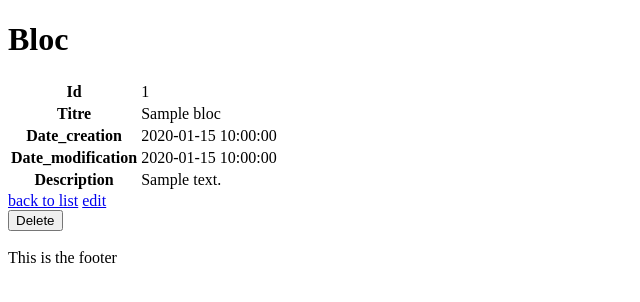
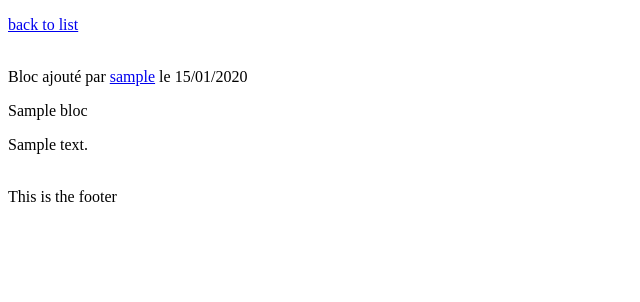
Before and after one commit to anparis/projet-capsult, a Symfony app: template templates/bloc/show.html.twig in a window 1280 px wide. Shown: the part 52-354 px from the top of the page, without its empty margins (0-640 px from the left). Run offline with Twig, Linux system fonts and the light colour scheme; the template is opened without the code that fills it: most values are stand-ins (such as "Sample title", 1, 10 or a date in 2020); some libraries are stand-ins or nearby versions.

Commit message:
Update redirections

```diff
--- a/src/Controller/ConnectionController.php
+++ b/src/Controller/ConnectionController.php
@@ -22,7 +22,7 @@ class ConnectionController extends AbstractController
   #[ParamConverter('user', options: ['mapping' => ['slugUser' => 'slug']])]
   #[ParamConverter('capsule', options: ['mapping' => ['idCapsule' => 'id']])]
   #[ParamConverter('bloc', options: ['mapping' => ['idBloc' => 'id']])]
-  public function Connection(string $slugCapsule, Capsule $capsule, User $user, Bloc $bloc, ConnectionRepository $connectionRepository): Response
+  public function connection(string $slugCapsule, Capsule $capsule, User $user, Bloc $bloc, ConnectionRepository $connectionRepository): Response
   {
     $connection = new Connection();
 
--- a/templates/bloc/show.html.twig
+++ b/templates/bloc/show.html.twig
@@ -3,36 +3,19 @@
 {% block title %}Bloc{% endblock %}
 
 {% block body %}
-    <h1>Bloc</h1>
+  <a href="{{ path('capsule_index', {'slug_user':capsule.user.slug, 'slug_capsule':capsule.slug}) }}">back to list</a>
+  <br><br>
+  {% if bloc.capsule %}
+	  <p>Bloc ajouté par <a href="{{path('profile_index', {'slug':bloc.capsule.user.slug})}}">{{bloc.capsule.user.slug}}</a> le {{bloc.updatedAt | date("d/m/Y")}}</p>
+  {% else %}
+    <p>Bloc orphelin</p>
+  {% endif %}
 
-    <table class="table">
-        <tbody>
-            <tr>
-                <th>Id</th>
-                <td>{{ bloc.id }}</td>
-            </tr>
-            <tr>
-                <th>Titre</th>
-                <td>{{ bloc.titre }}</td>
-            </tr>
-            <tr>
-                <th>Date_creation</th>
-                <td>{{ bloc.dateCreation ? bloc.dateCreation|date('Y-m-d H:i:s') : '' }}</td>
-            </tr>
-            <tr>
-                <th>Date_modification</th>
-                <td>{{ bloc.dateModification ? bloc.dateModification|date('Y-m-d H:i:s') : '' }}</td>
-            </tr>
-            <tr>
-                <th>Description</th>
-                <td>{{ bloc.description }}</td>
-            </tr>
-        </tbody>
-    </table>
-
-    <a href="{{ path('app_bloc_index') }}">back to list</a>
-
-    <a href="{{ path('app_bloc_edit', {'id': bloc.id}) }}">edit</a>
-
-    {{ include('bloc/_delete_form.html.twig') }}
+  <div class="bloc-display">
+    {% if bloc.type == 'Text' %}
+    <p>{{bloc.contenu}}</p>
+    {% endif %}
+    <p>{{bloc.title}}</p>
+    <p>{{bloc.description}}</p>
+  </div>
 {% endblock %}
--- a/templates/connection/index.html.twig
+++ b/templates/connection/index.html.twig
@@ -4,13 +4,13 @@
 {% endblock %}
 
 {% block body %}
-<a href="{{path('capsule_index', {'slug_capsule':current_capsule.slug, 'slug_user':user.slug})}}">back to {{current_capsule.slug}}</a>
+<a href="{{path('capsule_index', {'slug_capsule':current_capsule.slug, 'slug_user':current_capsule.user.slug})}}">back to {{current_capsule.slug}}</a>
 <p>Connecter à</p>
 	<div>
 		{% for capsule in capsules %}
       {% if capsule.id != current_capsule.id %}
-			<a href="{{path('app_connection', {'slugUser': user.slug, 'slugCapsule': current_capsule.slug,'idCapsule':capsule.id, 'idBloc':bloc.id})}}">{{app.user.username}} / {{capsule.title}}</a><br>
-    {% endif %}
+			<a href="{{path('app_connection', {'slugUser': current_capsule.user.slug, 'slugCapsule': current_capsule.slug,'idCapsule':capsule.id, 'idBloc':bloc.id})}}">{{app.user.username}} / {{capsule.title}}</a><br>
+      {% endif %}
 		{% endfor %}
 	</div>
 
```
Also changed, not shown: src/Controller/BlocController.php (+36 -4 lines), templates/capsule/index.html.twig (+7 -2 lines).
